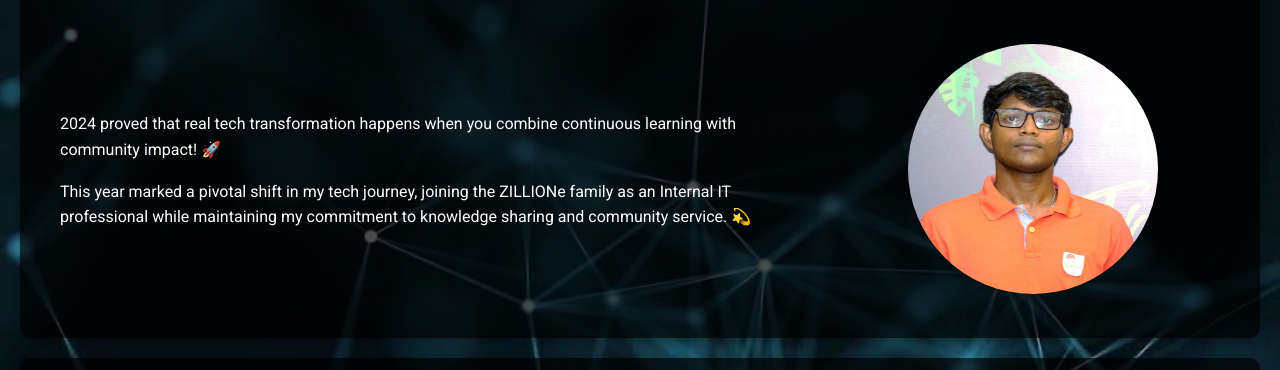
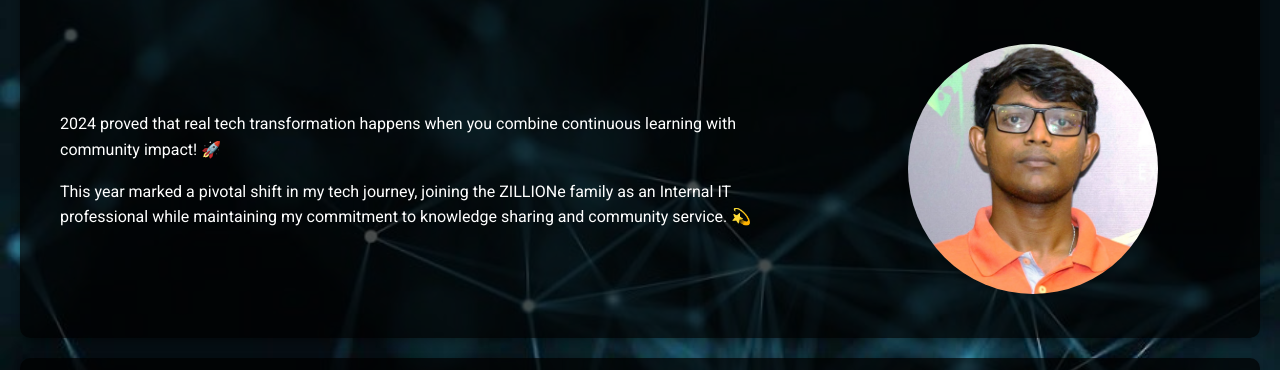
Before and after one commit to Buddika-A-Silva/Bio, a website: page index.html in a window 1280 px wide. Shown: the part 255-625 px from the top of the page. Drawn offline with nearby package versions, Linux system fonts and the light colour scheme.

Commit message:
Update index.html

```diff
--- a/index.html
+++ b/index.html
@@ -41,7 +41,7 @@
                     <p>This year marked a pivotal shift in my tech journey, joining the ZILLIONe family as an Internal IT professional while maintaining my commitment to knowledge sharing and community service. 💫</p>
                 </div>
                 <div class="photo">
-                    <img src="src/assets/images/my-photo-01.jpg" alt="My Photo" class="animate__animated animate__zoomIn" >
+                    <img src="src/assets/images/my-photo-001.jpg" alt="My Photo" class="animate__animated animate__zoomIn" >
                 </div>
             </div>
         </section>
```
